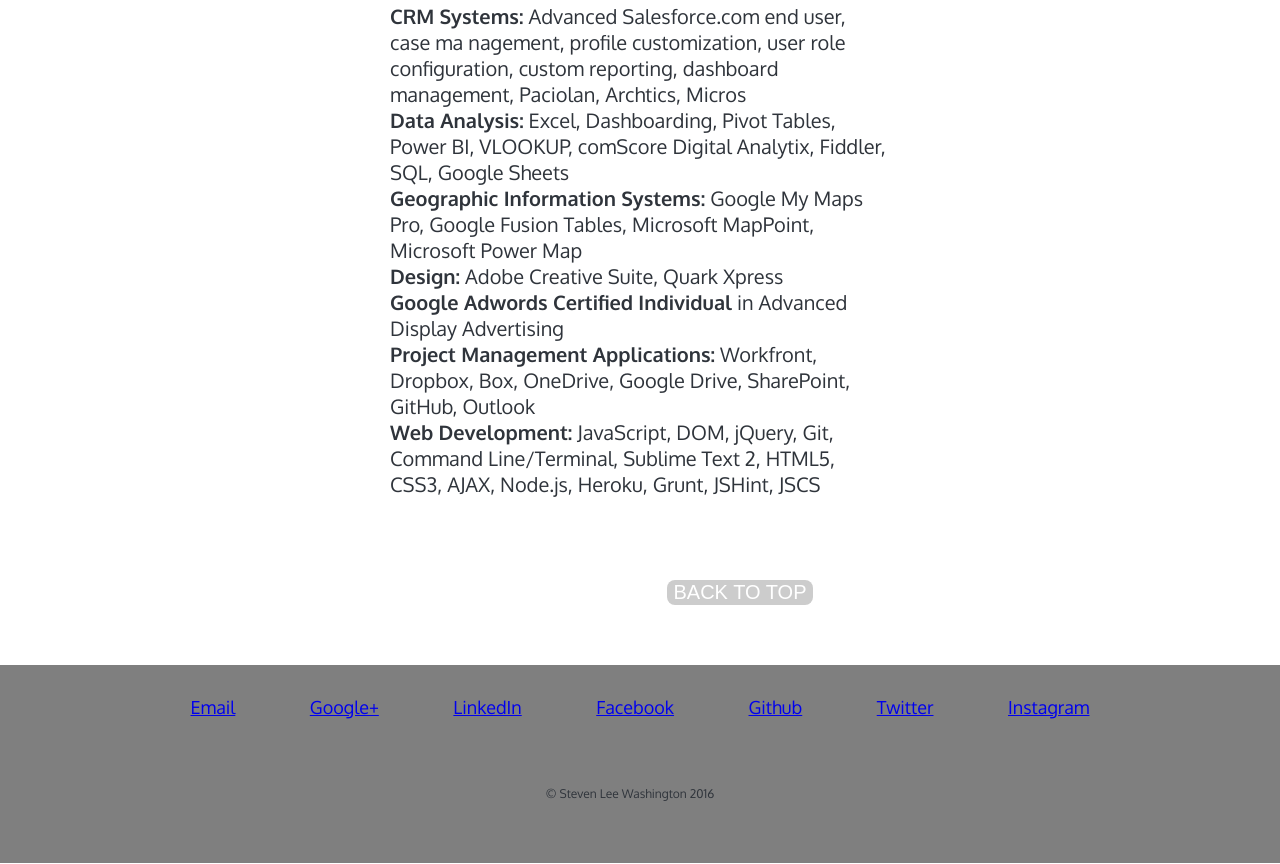
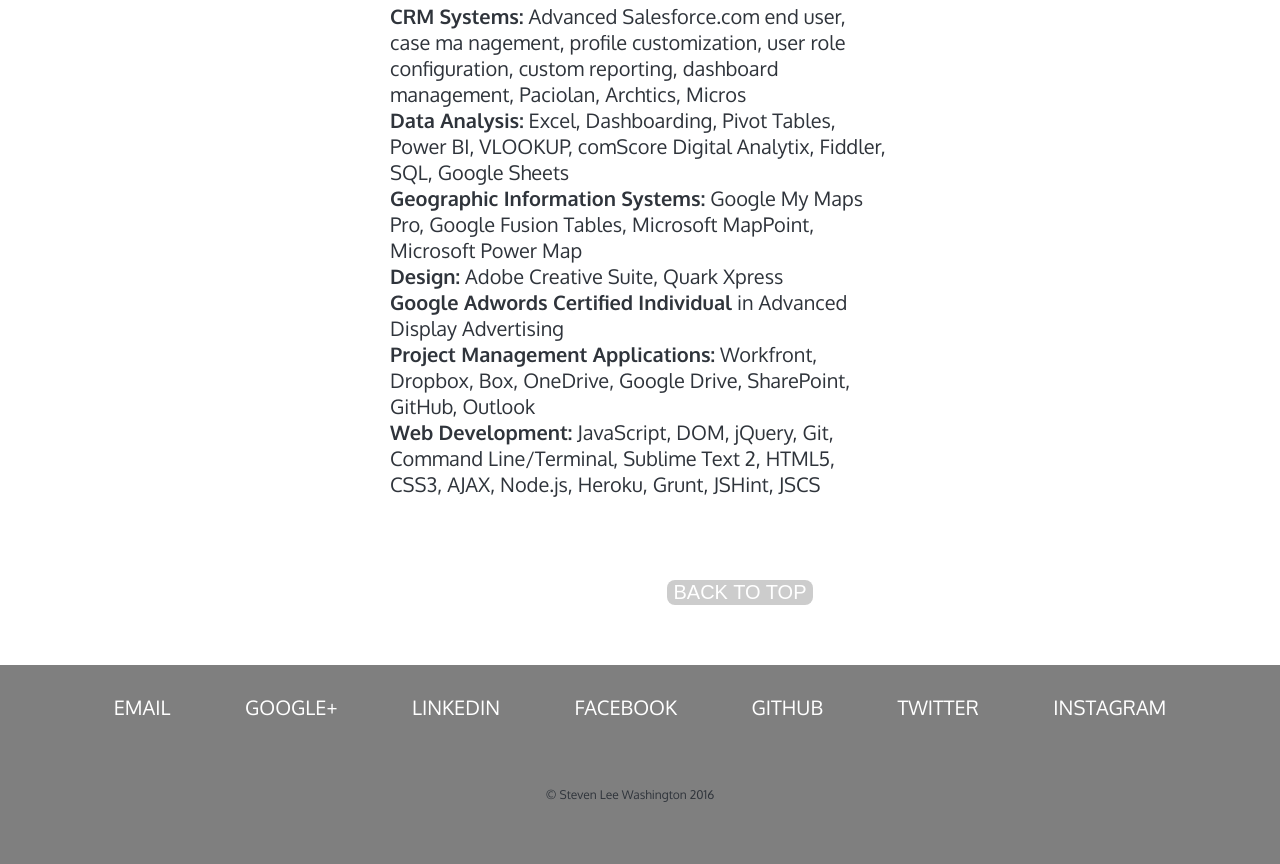
Before and after one commit to stevenlwashington/ga, a plain HTML site: page index.html in a window 1280 px wide. Shown: the part 3499-4363 px from the top of the page. Drawn offline with nearby package versions, Linux system fonts and the light colour scheme.

Commit message:
fix footer class to class="upper" to match toolbar class

```diff
--- a/index.html
+++ b/index.html
@@ -41,13 +41,13 @@
     <button id='toolsbutt'><a href="#header" class="upper">Back to top</a></button>
     <footer>
       <ul id="contactbar">
-        <li><a href="mailto:stevenlwashington@gmail.com?subject=Steven, let's meet for coffee" class="lower" target="_newtab">Email</a></li>
-        <li><a href="https://plus.google.com/+StevenWashington1" class="lower" target="_newtab">Google+</a></li>
-        <li><a href="https://www.linkedin.com/in/stevenlwashington" class="lower" target="_newtab">LinkedIn</a></li>
-        <li><a href="https://www.facebook.com/stevenlwashington" class="lower" target="_newtab">Facebook</a></li>
-        <li><a href="https://www.github.com/stevenlwashington" class="lower" target="_newtab">Github</a></li>
-        <li><a href="https://www.twitter.com/heyimswash" class="lower" target="_newtab">Twitter</a></li>
-        <li><a href="https://www.instagram.com/stevenwa" class="lower" target="_newtab">Instagram</a></li>
+        <li><a href="mailto:stevenlwashington@gmail.com?subject=Steven, let's meet for coffee" class="upper" target="_newtab">Email</a></li>
+        <li><a href="https://plus.google.com/+StevenWashington1" class="upper" target="_newtab">Google+</a></li>
+        <li><a href="https://www.linkedin.com/in/stevenlwashington" class="upper" target="_newtab">LinkedIn</a></li>
+        <li><a href="https://www.facebook.com/stevenlwashington" class="upper" target="_newtab">Facebook</a></li>
+        <li><a href="https://www.github.com/stevenlwashington" class="upper" target="_newtab">Github</a></li>
+        <li><a href="https://www.twitter.com/heyimswash" class="upper" target="_newtab">Twitter</a></li>
+        <li><a href="https://www.instagram.com/stevenwa" class="upper" target="_newtab">Instagram</a></li>
       </ul>
       <p id="copywrite">&copy; Steven Lee Washington 2016</p>
     </footer>
```
